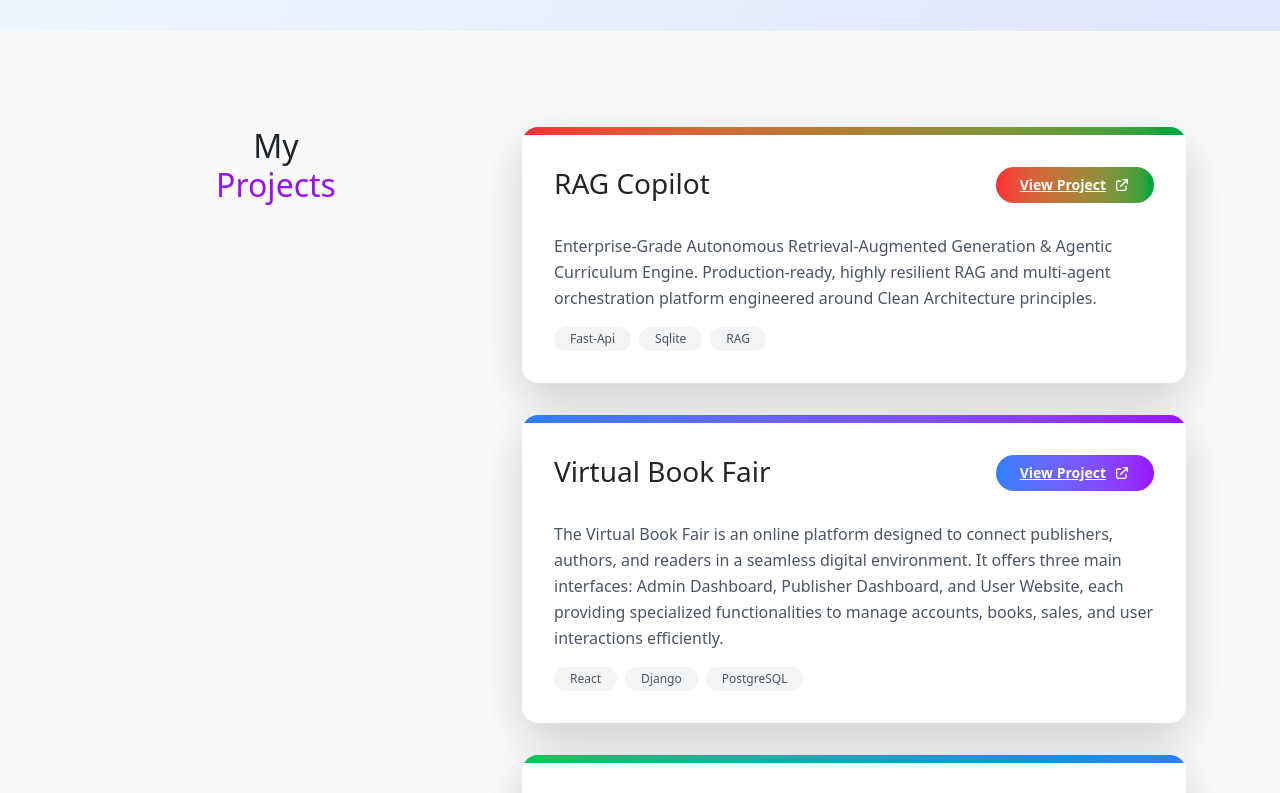
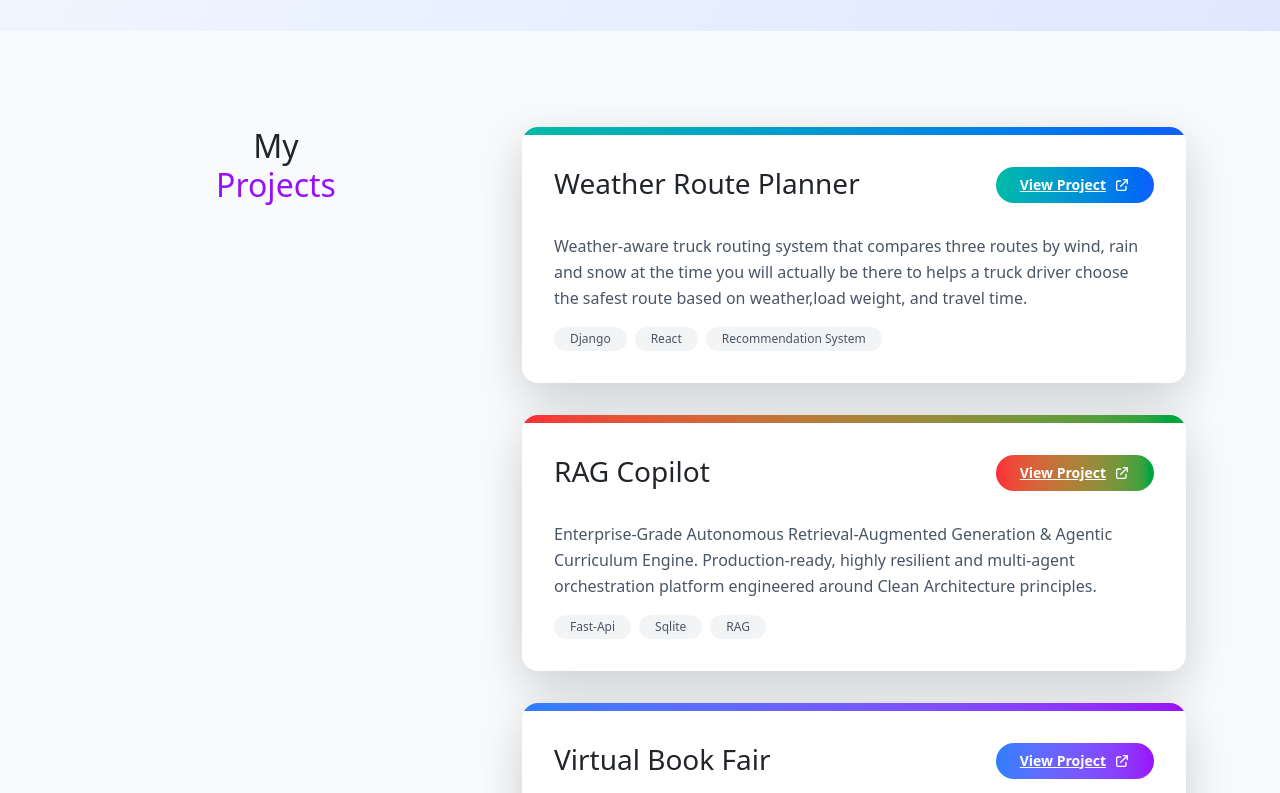
Before and after one commit to ibrahim-shahin23/Portfolio, a React (Vite) app: page / in a window 1280 px wide. Shown: the part 5480-6273 px from the top of the page. Built offline with nearby package versions, Linux system fonts and the light colour scheme.

Commit message:
add recent project 'weather' to projects, fix contact bug

```diff
--- a/src/components/Contact.jsx
+++ b/src/components/Contact.jsx
@@ -47,7 +47,7 @@ const Contact = () => {
         <div className="absolute top-3/4 right-1/4 w-96 h-96 bg-blue-500 rounded-full mix-blend-multiply filter blur-xl animate-pulse delay-1000"></div>
       </div>
 
-      <div className="container mx-auto px-4 relative z-10">
+      <div className="container mx-auto px-2 relative z-10">
         {/* Section Header */}
         <div className="text-center mb-16">
           <h2 className="text-3xl sm:text-4xl lg:text-5xl font-bold mb-4">
@@ -62,7 +62,7 @@ const Contact = () => {
         </div>
 
         {/* Contact Grid */}
-        <div className="grid grid-cols-1 md:grid-cols-2 lg:grid-cols-4 gap-6 lg:gap-8 mb-16">
+        <div className="grid grid-cols-1 md:grid-cols-2 lg:grid-cols-4 gap-4 lg:gap-8 mb-16">
           {contactInfo.map((contact, index) => (
             <div
               key={index}
--- a/src/components/Projects.jsx
+++ b/src/components/Projects.jsx
@@ -5,8 +5,15 @@ const Projects = () => {
 
   const projects = [
     {
+      title: "Weather Route Planner",
+      description: "Weather-aware truck routing system that compares three routes by wind, rain and snow at the time you will actually be there to helps a truck driver choose the safest route based on weather,load weight, and travel time.",
+      link: "https://weather-route-planner-ui.vercel.app/",
+      tech: ["Django", "React", "Recommendation System"],
+      gradient: "from-teal-500 to-blue-600"
+    },
+    {
       title: "RAG Copilot",
-      description: "Enterprise-Grade Autonomous Retrieval-Augmented Generation & Agentic Curriculum Engine. Production-ready, highly resilient RAG and multi-agent orchestration platform engineered around Clean Architecture principles.",
+      description: "Enterprise-Grade Autonomous Retrieval-Augmented Generation & Agentic Curriculum Engine. Production-ready, highly resilient and multi-agent orchestration platform engineered around Clean Architecture principles.",
       link: "https://rag-copilot-chi.vercel.app/docs",
       tech: ["Fast-Api", "Sqlite", "RAG"],
       gradient: "from-red-500 to-green-600"
```
